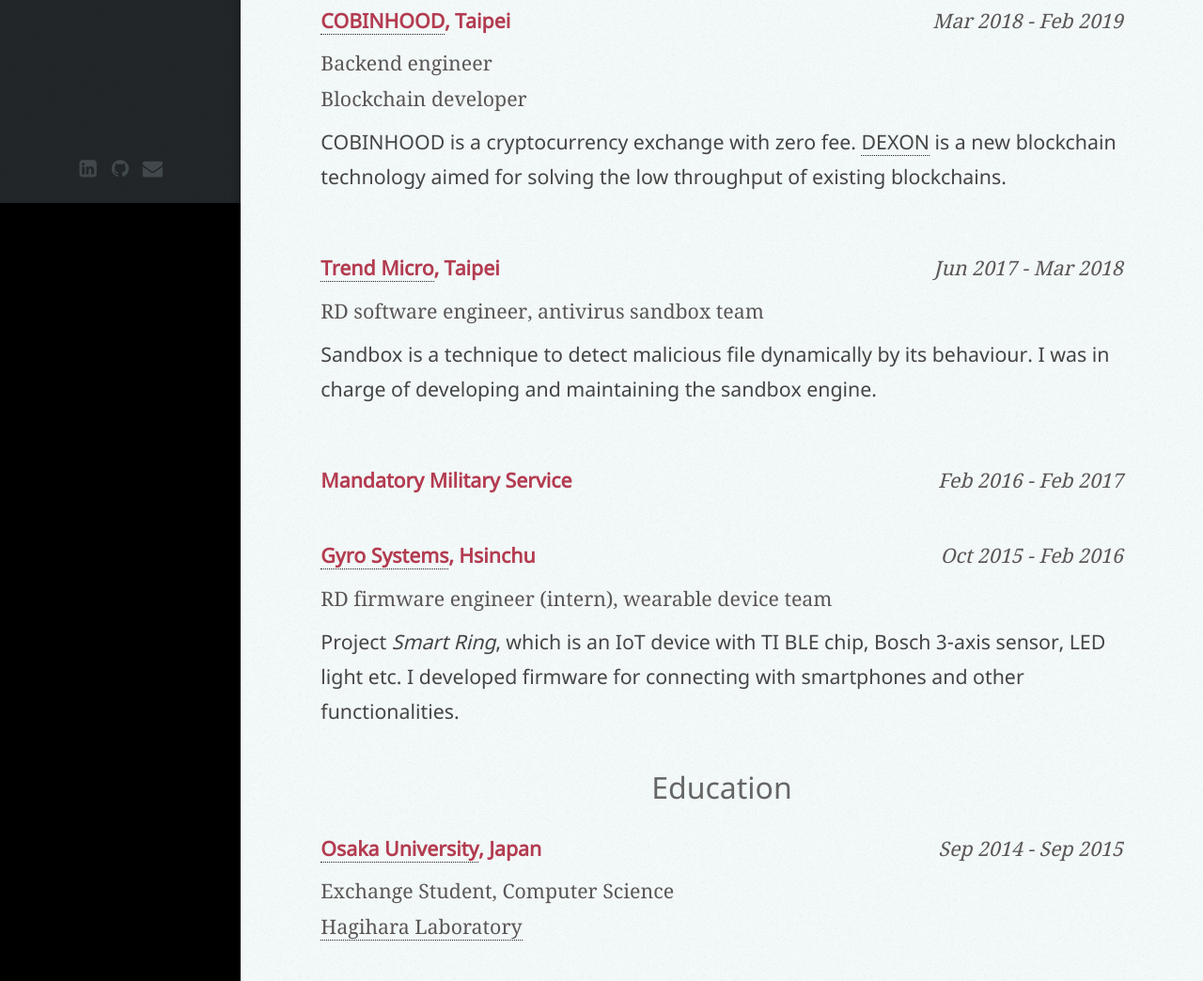
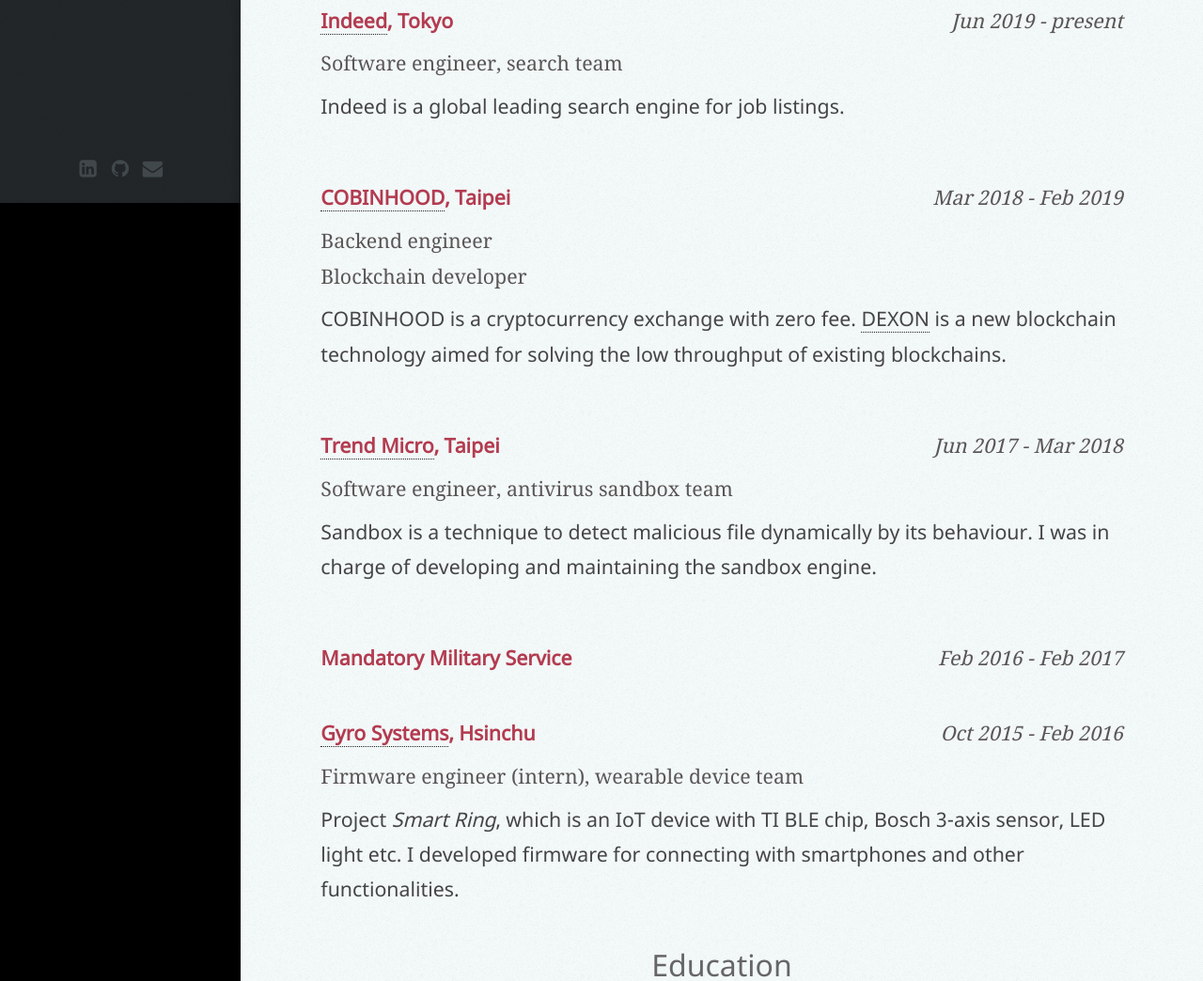
Before and after one commit to haopingku/haopingku.github.io, a plain HTML site: page index.html in a window 1280 px wide. Shown: the part 584-1628 px from the top of the page at 94% size. Drawn offline with Linux system fonts and the light colour scheme.

Commit message:
2019-06-08

```diff
--- a/index.html
+++ b/index.html
@@ -57,7 +57,6 @@
         -->
           <h3>Experience</h3>
 
-          <!--
           <div class="align-left paragraph">
             <div class="title">
               <a href="https://www.indeed.com">Indeed</a>, Tokyo
@@ -74,7 +73,6 @@
             </div>
           </div>
           <div style="clear: both"></div>
-          -->
 
           <div class="align-left paragraph">
             <div class="title">
@@ -107,7 +105,7 @@
             <div style="clear: both"></div>
             <div class="content">
               <div class="brief">
-                RD software engineer, antivirus sandbox team
+                Software engineer, antivirus sandbox team
               </div>
               <div class="content">
                 Sandbox is a technique to detect malicious file dynamically by
@@ -133,7 +131,7 @@
             <div style="clear: both"></div>
             <div class="content">
               <div class="brief">
-                RD firmware engineer (intern), wearable device team
+                Firmware engineer (intern), wearable device team
               </div>
               <div class="content">
                 Project <i>Smart Ring</i>, which is an IoT device with TI BLE
```
Also changed, not shown: blog/index.html (+3 -0 lines), 1 other file.
